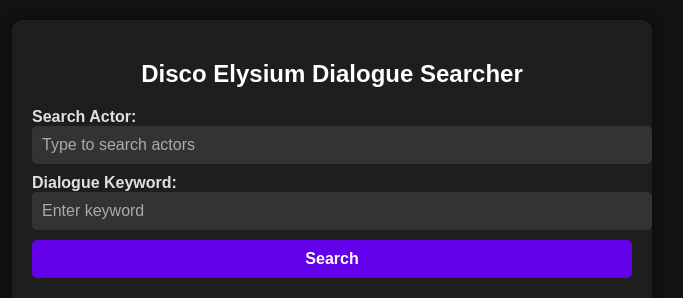
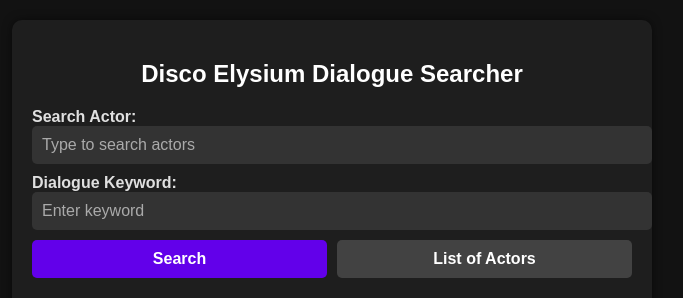
Before and after one commit to Domaniac/Disco-Elysium-Dialogue-Searcher, a Flask app: page / in a window 1280 px wide. Shown: the top 298 px of the page, without its empty margins (308-991 px from the left). Run offline with Flask 3, Linux system fonts and the light colour scheme; data that the repository does not hold is empty.

Commit message:
Added list of actors

```diff
--- a/app.py
+++ b/app.py
@@ -21,6 +21,24 @@
     conn.close()
     actor_list = [actor['name'] for actor in actors]
     return jsonify(actor_list)
+
+@app.route('/get-all-actors', methods=['GET'])
+def get_all_actors():
+    conn = get_db_connection()
+    # Get all actors with their dialogue counts
+    query = """
+        SELECT actors.name AS actor,
+               COUNT(dentries.id) AS dialogue_count
+        FROM actors
+        LEFT JOIN dentries ON actors.id = dentries.actor
+        GROUP BY actors.id, actors.name
+        ORDER BY dialogue_count DESC, actors.name ASC
+    """
+    results = conn.execute(query).fetchall()
+    conn.close()
+
+    data = [{'actor': row['actor'], 'dialogue_count': row['dialogue_count']} for row in results]
+    return jsonify(data)
 
 @app.route('/search-dialogues', methods=['GET'])
 def search_dialogues():
--- a/templates/index.html
+++ b/templates/index.html
@@ -84,9 +84,56 @@
         th {
             background-color: #6200ea;
             color: #ffffff;
+        }        tr:nth-child(even) {
+            background-color: #222;
         }
-        tr:nth-child(even) {
-            background-color: #222;
+        .button-row {
+            display: flex;
+            gap: 10px;
+            margin-bottom: 10px;
+        }
+        .button-row button {
+            flex: 1;
+            margin-bottom: 0;
+        }
+        .secondary-button {
+            background-color: #424242 !important;
+        }
+        .secondary-button:hover {
+            background-color: #616161 !important;
+        }
+        .actor-browser {
+            display: none;
+            margin-top: 20px;
+            max-height: 400px;
+            overflow-y: auto;
+            border: 1px solid #333;
+            border-radius: 5px;
+            background-color: #1e1e1e;
+        }
+        .actor-browser-item {
+            padding: 8px 12px;
+            border-bottom: 1px solid #333;
+            cursor: pointer;
+            display: flex;
+            justify-content: space-between;
+            align-items: center;
+        }
+        .actor-browser-item:hover {
+            background-color: #333;
+        }
+        .actor-browser-item:last-child {
+            border-bottom: none;
+        }
+        .dialogue-count {
+            color: #aaa;
+            font-size: 12px;
+            background-color: #333;
+            padding: 2px 6px;
+            border-radius: 3px;
+        }
+        .no-dialogue {
+            color: #666;
         }
     </style>
 </head>
@@ -101,7 +148,16 @@
         <label for="keyword">Dialogue Keyword:</label>
         <input type="text" id="keyword" placeholder="Enter keyword">
 
-        <button onclick="searchDialogues()">Search</button>
+        <div class="button-row">
+            <button onclick="searchDialogues()">Search</button>
+            <button class="secondary-button" onclick="toggleActorBrowser()">List of Actors</button>
+        </div>
+
+        <div id="actor-browser" class="actor-browser">
+            <div style="padding: 10px; border-bottom: 1px solid #333; font-weight: bold; background-color: #333;">
+                All Actors (Loading...)
+            </div>
+        </div>
 
         <table id="results">
             <thead>
@@ -131,12 +187,77 @@
 
     actorInput.addEventListener('keypress', handleKeyPress);
     keywordInput.addEventListener('keypress', handleKeyPress);
-});
-        let allActors = [];
+});        let allActors = [];
+        let allActorsWithCounts = [];
 
         async function fetchActors() {
             const response = await fetch('/get-actors');
             allActors = await response.json();
+        }
+
+        async function fetchAllActorsWithCounts() {
+            try {
+                const response = await fetch('/get-all-actors');
+                allActorsWithCounts = await response.json();
+                updateActorBrowserHeader();
+            } catch (error) {
+                console.error('Error fetching actors with counts:', error);
+            }
+        }
+
+        function updateActorBrowserHeader() {
+            const header = document.querySelector('#actor-browser > div');
+            const totalActors = allActorsWithCounts.length;
+            const actorsWithDialogue = allActorsWithCounts.filter(a => a.dialogue_count > 0).length;
+            header.textContent = `All Actors (${totalActors} total, ${actorsWithDialogue} with dialogue)`;
+        }
+
+        function toggleActorBrowser() {
+            const browser = document.getElementById('actor-browser');
+            if (browser.style.display === 'none' || browser.style.display === '') {
+                browser.style.display = 'block';
+                populateActorBrowser();
+            } else {
+                browser.style.display = 'none';
+            }
+        }
+
+        function populateActorBrowser() {
+            const browser = document.getElementById('actor-browser');
+            const existingItems = browser.querySelectorAll('.actor-browser-item');
+            existingItems.forEach(item => item.remove());
+
+            allActorsWithCounts.forEach(actorData => {
+                const div = document.createElement('div');
+                div.classList.add('actor-browser-item');
+                if (actorData.dialogue_count === 0) {
+                    div.classList.add('no-dialogue');
+                }
+
+                const actorName = document.createElement('span');
+                actorName.textContent = actorData.actor;
+
+                const count = document.createElement('span');
+                count.classList.add('dialogue-count');
+                count.textContent = actorData.dialogue_count === 0 ? 'No dialogue' : `${actorData.dialogue_count} lines`;
+
+                div.appendChild(actorName);
+                div.appendChild(count);
+
+                if (actorData.dialogue_count > 0) {
+                    div.onclick = () => selectActorFromBrowser(actorData.actor);
+                }
+
+                browser.appendChild(div);
+            });
+        }
+
+        function selectActorFromBrowser(actor) {
+            document.getElementById('actor-search').value = actor;
+            document.getElementById('actor-list').style.display = 'none';
+            document.getElementById('actor-browser').style.display = 'none';
+            // Optionally trigger search immediately
+            // searchDialogues();
         }
 
         function filterActors() {
@@ -187,6 +308,7 @@
         }
 
         fetchActors();
+        fetchAllActorsWithCounts();
     </script>
 </body>
 </html>
```
